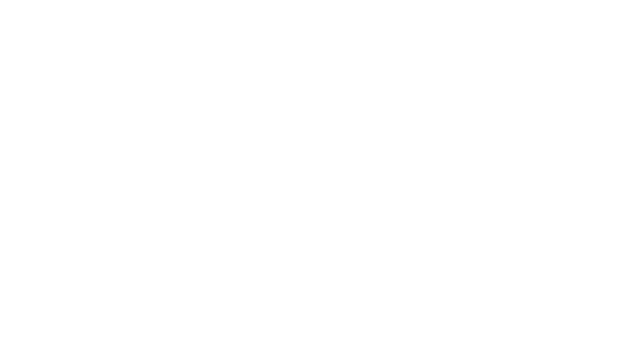
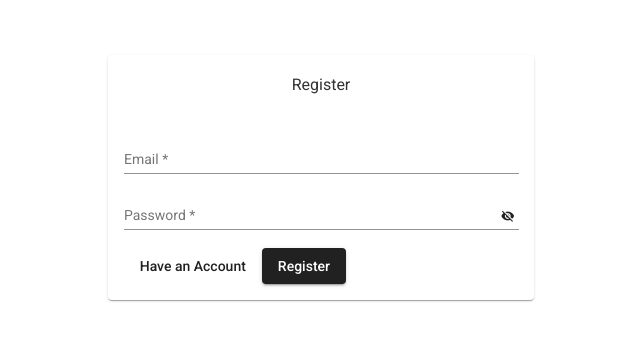
Before and after one commit to zulkarnen16072/personal-project, an Angular app: page /register in a window 1280 px wide. Shown: the part 223-564 px from the top of the page, without its empty margins (319-959 px from the left). Built offline with nearby package versions, Linux system fonts and the light colour scheme.

Commit message:
Membuat View Login & Register

```diff
--- a/src/app/admin/product/product.component.ts
+++ b/src/app/admin/product/product.component.ts
@@ -1,5 +1,6 @@
 import { Component, OnInit } from '@angular/core';
 import { MatDialog } from '@angular/material/dialog';
+import { ApiService } from 'src/app/services/api.service';
 import { ProductDetailComponent } from '../product-detail/product-detail.component';
 
 @Component({
@@ -16,10 +17,14 @@ export class ProductComponent implements OnInit {
 
 
   constructor(
-    public dialog: MatDialog
+    public dialog: MatDialog,
+    public api: ApiService
    ) { }
 
   ngOnInit(): void {
+
+    console.log(this.api.get());
+
     this.getProducts();
   }
 
--- a/src/app/app.module.ts
+++ b/src/app/app.module.ts
@@ -9,6 +9,7 @@ import { RouterModule, Routes } from '@angular/router';
 import { HomeComponent } from './public/home/home.component';
 import { MaterialDesign } from 'src/Material/material';
 import { HttpClientModule } from '@angular/common/http';
+import { FormsModule } from '@angular/forms';
 
 const routes: Routes = [
   {
@@ -44,6 +45,7 @@ const routes: Routes = [
     MaterialDesign,
     BrowserAnimationsModule,
     HttpClientModule,
+    FormsModule,
     RouterModule.forRoot(routes)
   ],
   providers: [],
--- a/src/app/auth/register/register.component.html
+++ b/src/app/auth/register/register.component.html
@@ -1,2 +1,32 @@
-<p>register works!</p>
-<router-outlet></router-outlet>
+<div class="uk-flex uk-flex-middle uk-flex-center uk-height-viewport">
+    <mat-card class="uk-width-1-3@m">
+        <div class="uk-flex uk-flex-center uk-margin-bottom">
+            <h3>Register</h3>
+        </div>
+
+
+    <mat-card-content>
+        <mat-form-field class="uk-width-1-1">
+            <mat-label>Email</mat-label>
+            <input matInput placeholder="josen@domain.com" [(ngModel)]="user.email" required>
+        </mat-form-field>
+
+        <mat-form-field class="uk-width-1-1">
+            <mat-label>Password</mat-label>
+            <input matInput [type]="hide ?'password' : 'text' " placeholder="Your Password" [(ngModel)]="user.password" required>
+            <button mat-icon-button matSuffix (click)="hide = !hide">
+                <mat-icon>{{ hide ? 'visibility_off' : 'visibility' }}</mat-icon>
+            </button>
+        </mat-form-field>
+
+        <div class="uk-flex uk-flex-right">
+            <div class="uk-width-expand">
+                <button mat-button routerLink="/login">Have an Account</button>
+                <button mat-raised-button color="primary" (click)="register(user)">Register</button>
+            </div>
+        </div>
+
+    </mat-card-content>
+</mat-card>
+
+</div>
--- a/src/app/auth/register/register.component.ts
+++ b/src/app/auth/register/register.component.ts
@@ -12,4 +12,12 @@ export class RegisterComponent implements OnInit {
   ngOnInit(): void {
   }
 
+  hide: boolean = true;
+  user: any = {};
+
+
+  register(user) {
+
+  }
+
 }
--- a/src/app/services/api.service.ts
+++ b/src/app/services/api.service.ts
@@ -1,3 +1,4 @@
+import { HttpClient } from '@angular/common/http';
 import { Injectable } from '@angular/core';
 
 @Injectable({
@@ -5,5 +6,13 @@ import { Injectable } from '@angular/core';
 })
 export class ApiService {
 
-  constructor() { }
+  constructor(
+    public http: HttpClient
+  ) { }
+
+  get()
+  {
+    return '200 OK';
+  }
+
 }
```
